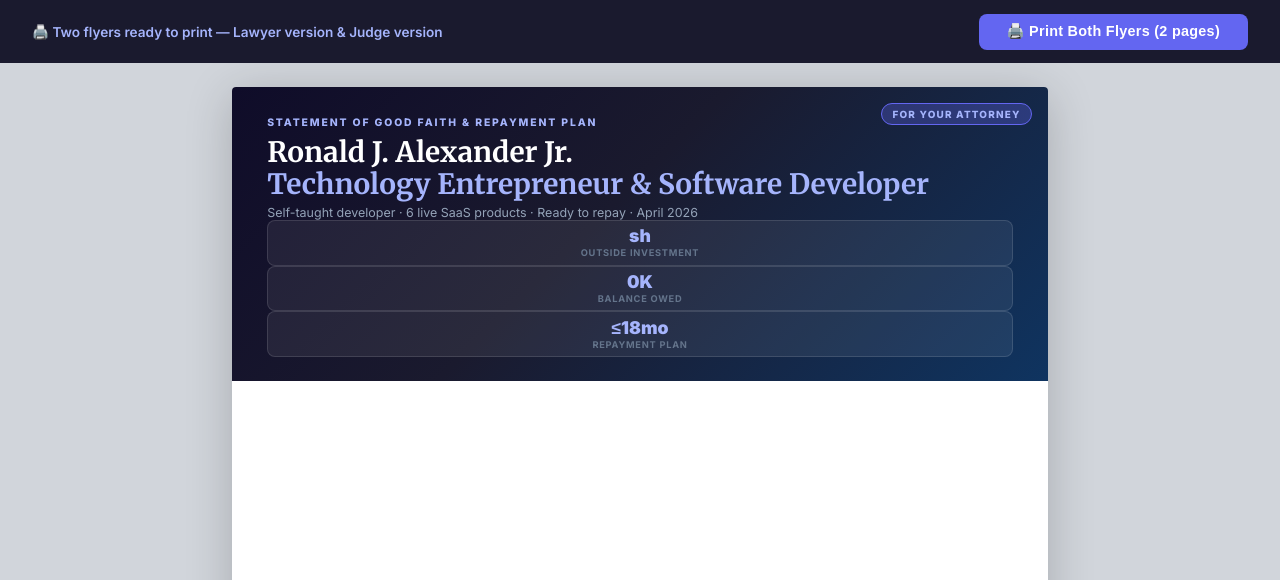
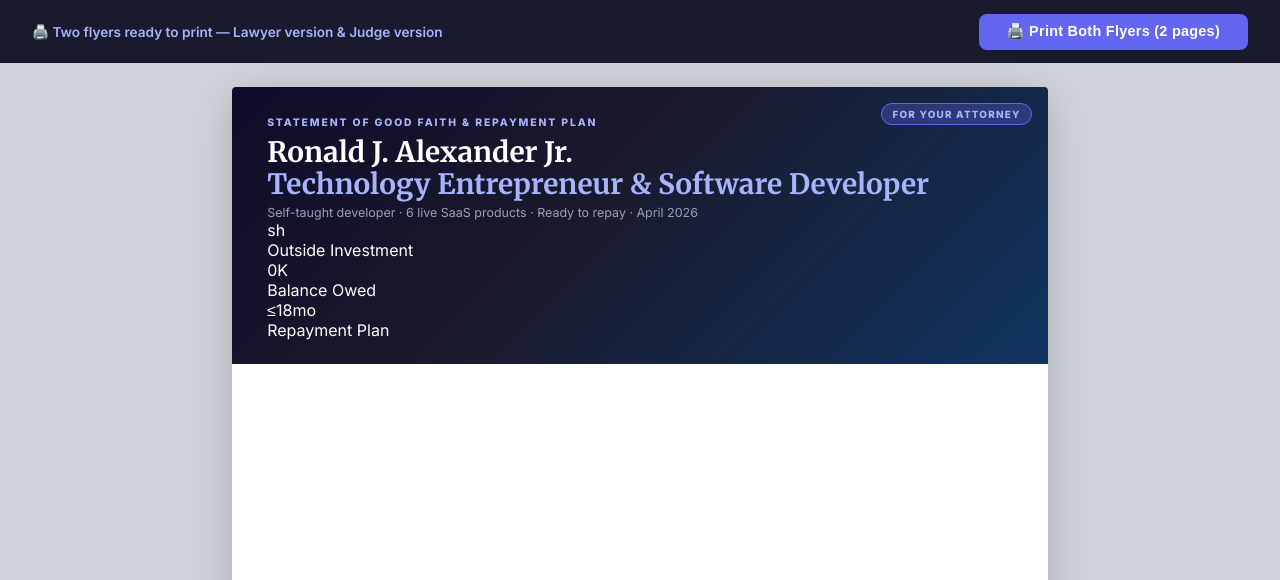
Before and after one commit to Liberty-Emporium/jay-portfolio, a Flask app: page /flyer in a window 1280 px wide. Shown: the top 580 px of the page. Run offline with Flask 2, Linux system fonts and the light colour scheme.

Commit message:
Fully remove hero stats CSS from flyer

```diff
--- a/templates/flyer.html
+++ b/templates/flyer.html
@@ -28,10 +28,7 @@
     .hero-name { font-family:'Merriweather',serif; font-size:1.75rem; font-weight:700; line-height:1.15; color:white; }
     .hero-name span { color:#a5b4fc; }
     .hero-sub { font-size:0.78rem; color:#94a3b8; margin-top:0.3rem; }
-    .hero-stats { display:flex; gap:1.5rem; margin-top:1rem; flex-wrap:wrap; }
-    .hero-stat { background:rgba(255,255,255,0.07); border:1px solid rgba(255,255,255,0.12); border-radius:8px; padding:0.4rem 0.85rem; text-align:center; }
-    .hero-stat .val { font-size:1.1rem; font-weight:900; color:#a5b4fc; line-height:1; }
-    .hero-stat .lbl { font-size:0.58rem; font-weight:700; color:#64748b; text-transform:uppercase; letter-spacing:0.08em; margin-top:0.15rem; }
+
 
     .body { padding:1.1rem 2.2rem; flex:1; display:flex; flex-direction:column; gap:1rem; }
     .sh { font-size:0.6rem; font-weight:800; letter-spacing:0.14em; text-transform:uppercase; color:#6366f1; margin-bottom:0.3rem; }
```
